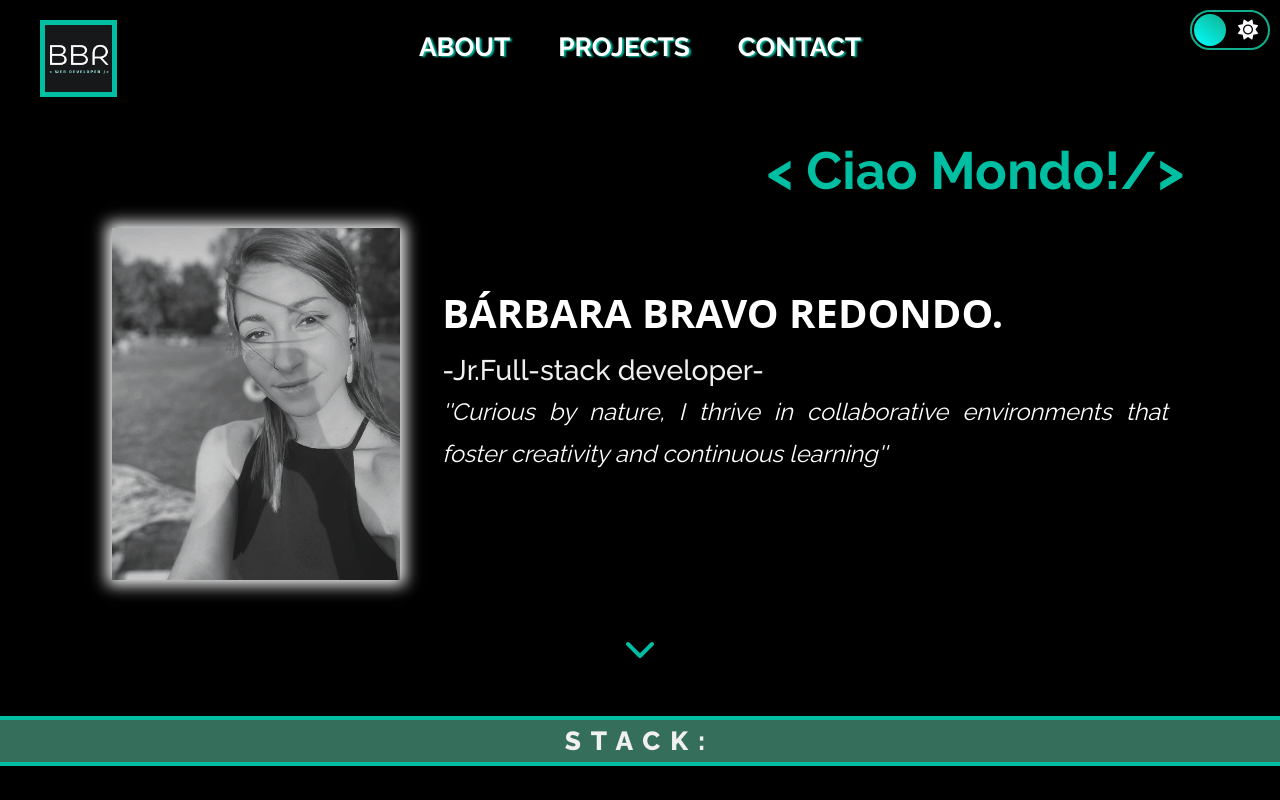
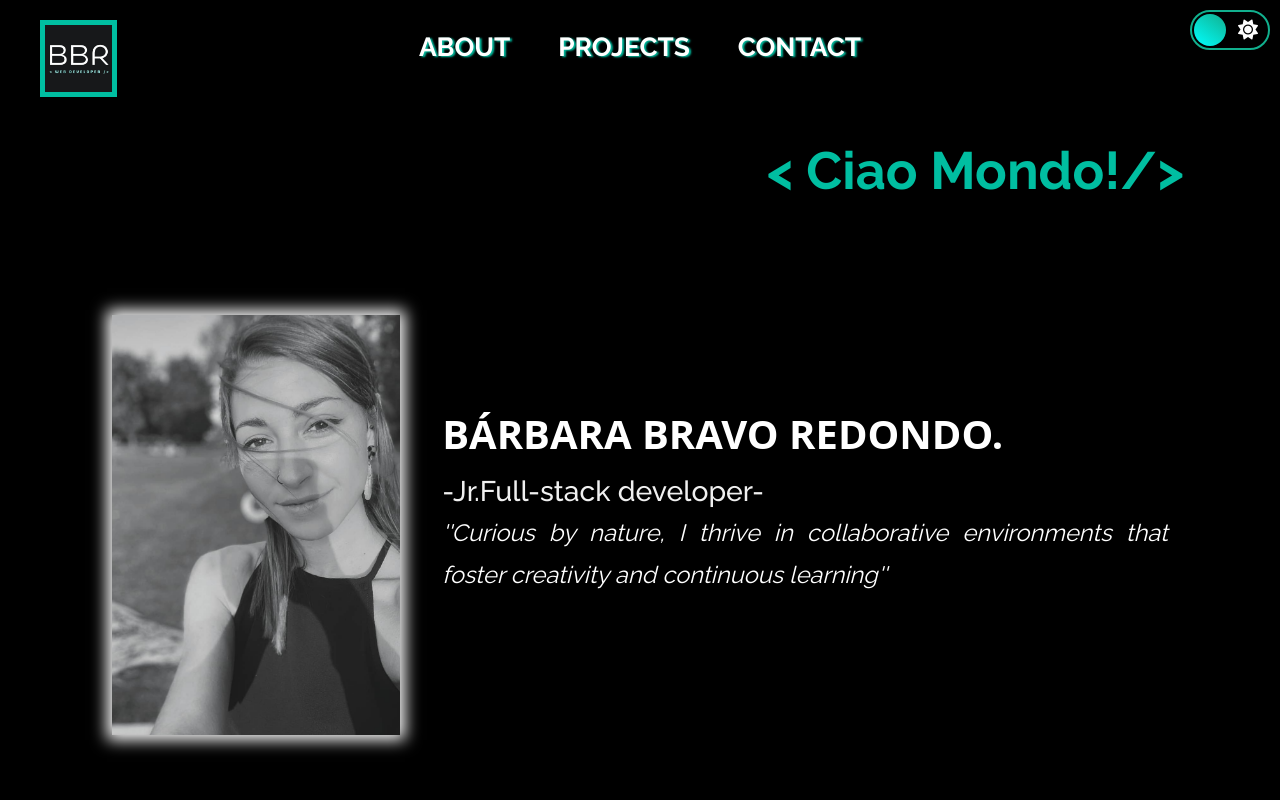
Before and after one commit to BarbaraBravoRedondo/My-Portfolio, a React (Vite) app: page /#/ in a window 1280 px wide. Shown: the top 800 px of the page. Built offline with nearby package versions, Linux system fonts and the light colour scheme.

Commit message:
measures fixed due to fixed header

```diff
--- a/src/styles/Contact.scss
+++ b/src/styles/Contact.scss
@@ -5,10 +5,20 @@
 @import "core/iconos";
 @import "core/fonts";
 .contact {
+  padding-top: 180px;
   display: flex;
   justify-content: center;
  width: 100%;
  align-items: flex-start;
+
+ @include tablet {
+  padding-top: 270px;
+}
+@include desktop {
+  padding-top: 170px;
+margin-bottom: 80px;
+
+}
 
 
   &__txt {
--- a/src/styles/Header.scss
+++ b/src/styles/Header.scss
@@ -21,6 +21,12 @@
   top:0;
   left:0;
   width: 100%;
+  @include tablet {
+    margin-bottom: 270px;
+  }
+  @include desktop {
+    margin-bottom: 150px;
+  }
 
 
   @include desktop {
--- a/src/styles/Home.scss
+++ b/src/styles/Home.scss
@@ -16,11 +16,11 @@
   align-items: center;
   width: 100%;
   padding-top: 180px;
-  min-height: calc(100vh - 100px);
-  @include tablet{
+
+  @include tablet {
     padding-top: 270px;
   }
-  @include desktop{
+  @include desktop {
     padding-top: 150px;
   }
 
@@ -35,6 +35,10 @@
       font-weight: 700;
       align-content: stretch;
       align-items: center;
+      height: calc(100vh - 100px);
+      img {
+        height: 60%;
+      }
     }
   }
 
@@ -62,7 +66,8 @@
     @include desktop {
       max-width: 60vw;
 
-        font-size: 0.9em; text-align: left;
+      font-size: 0.9em;
+      text-align: left;
 
       text-align: justify;
     }
@@ -72,28 +77,25 @@
       margin-top: 1rem;
       text-transform: uppercase;
       font-weight: 700;
-        padding:0px;
-        font-size:0.9em;
+      padding: 0px;
+      font-size: 0.9em;
 
-        font-family:"Sofadi One", system-ui;
+      font-family: 'Sofadi One', system-ui;
 
       @include desktop {
         font-size: 2.5rem;
         margin-bottom: 1rem;
-
       }
     }
-      &__subtitle{
+    &__subtitle {
       font-size: larger;
       font-weight: 500;
       color: var(--overlay-background-color);
     }
-      &__resume{
+    &__resume {
       font-style: italic;
     }
   }
-
-
 }
 .arrow-icon {
   display: flex;
@@ -102,13 +104,17 @@
   animation: bounce 1.5s infinite;
 
   svg {
-      font-size: 2rem; // Ajusta el tamaño según sea necesario
+    font-size: 2rem;
     color: $maincolor;
   }
 }
 
 @keyframes bounce {
-    0%, 20%, 50%, 80%, 100% {
+  0%,
+  20%,
+  50%,
+  80%,
+  100% {
     transform: translateY(0);
   }
   40% {
--- a/src/styles/ProjectList.scss
+++ b/src/styles/ProjectList.scss
@@ -16,14 +16,18 @@
   margin-top: 2%;
   margin-bottom: 7%;
   font-size: 1em;
+  padding-top: 180px;
+
   @include tablet {
     flex-direction: row;
     flex-wrap: wrap;
+    padding-top: 270px;
   }
-  @include desktop{
+  @include desktop {
     margin: 7% 10%;
+    padding-top: 150px;
 
-align-items: center;
+    align-items: center;
   }
 
   .project-item {
@@ -36,8 +40,8 @@ align-items: center;
     box-shadow: 0px 4px 6px rgba(0, 0, 0, 0.1);
     // background-color:var( --shadow-pic);
     background: linear-gradient(217deg, rgb(94, 234, 203), rgb(52, 172, 158)),
-    linear-gradient(127deg, rgb(244, 244, 59), rgb(29, 203, 171)),
-    linear-gradient(336deg, rgb(70, 230, 169), rgb(12, 187, 140)); /* Rojo y azul */
+      linear-gradient(127deg, rgb(244, 244, 59), rgb(29, 203, 171)),
+      linear-gradient(336deg, rgb(70, 230, 169), rgb(12, 187, 140)); /* Rojo y azul */
 
     box-shadow: 0 4px 8px rgba(0, 0, 0, 0.2), 0 6px 20px rgba(0, 0, 0, 0.19);
     transition: transform 0.9s;
```
Lines whose indentation alone changed are shown as unchanged.
